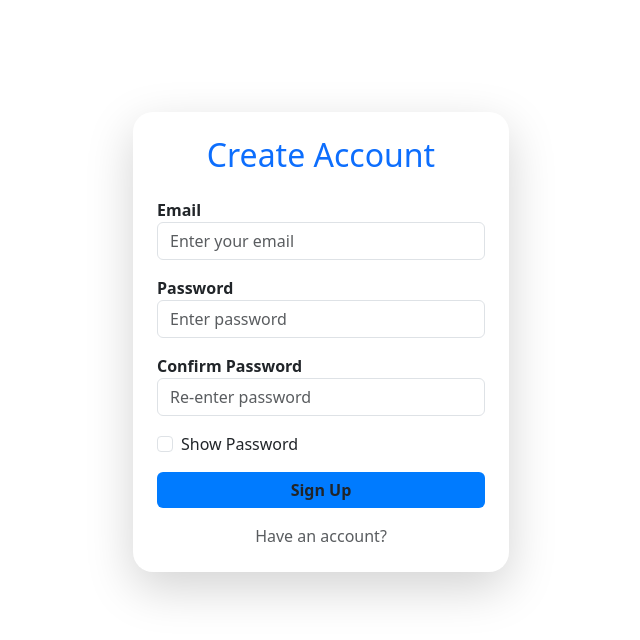
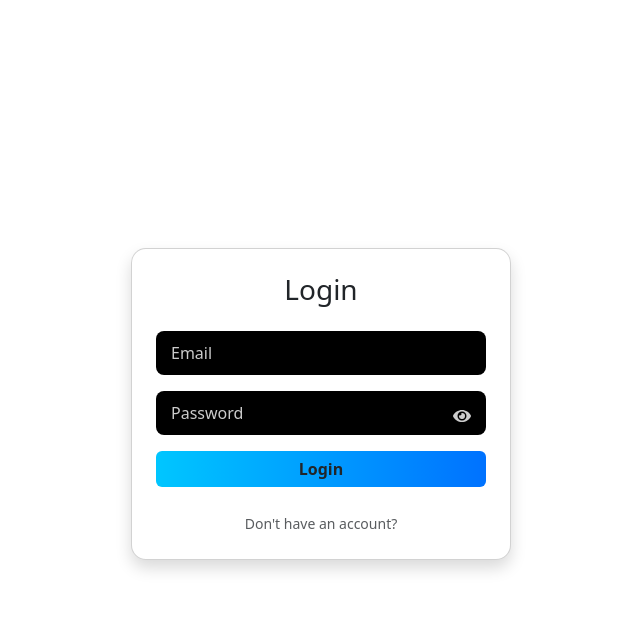
Before and after one commit to Ajay-1502/Mail-Box-Client, a React (Vite) app: page / in a window 1280 px wide. Shown: the top 640 px of the page, without its empty margins (319-959 px from the left). Built offline with nearby package versions, Linux system fonts and the light colour scheme.

Commit message:
Feature : Developed login functionality with firebase authentication

```diff
--- a/package.json
+++ b/package.json
@@ -14,6 +14,7 @@
     "react": "^19.1.1",
     "react-bootstrap": "^2.10.10",
     "react-dom": "^19.1.1",
+    "react-icons": "^5.5.0",
     "react-router-dom": "^5.3.4",
     "react-toastify": "^11.0.5"
   },
--- a/src/App.jsx
+++ b/src/App.jsx
@@ -1,10 +1,12 @@
 import Signup from './components/Signup';
+import Login from './components/Login';
 //import './App.css'
 
 function App() {
   return (
     <>
-      <Signup />
+      {/*<Signup />*/}
+      <Login />
     </>
   );
 }
--- /dev/null
+++ b/src/components/Login.jsx
@@ -0,0 +1,108 @@
+import { useState } from 'react';
+import { ToastContainer, toast } from 'react-toastify';
+import { FaEye, FaEyeSlash } from 'react-icons/fa';
+import styles from './Login.module.css';
+
+const Login = () => {
+  const [email, setEmail] = useState('');
+  const [password, setPassword] = useState('');
+  const [showPassword, setShowPassword] = useState(false);
+
+  const togglePasswordVisibility = () => {
+    setShowPassword(!showPassword);
+  };
+
+  const handleSubmit = async (e) => {
+    e.preventDefault();
+
+    if (password.trim().length > 6) {
+      await loginHandler();
+    } else {
+      toast.error('Password must be atleast 6 characters long');
+    }
+  };
+
+  const loginHandler = async () => {
+    try {
+      const response = await fetch(
+        'https://identitytoolkit.googleapis.com/v1/accounts:signInWithPassword?key=AIzaSyCjZyJhl_3dZo3dfdrcONzTCqseL1Ii6Xw',
+        {
+          method: 'POST',
+          body: JSON.stringify({
+            email: email,
+            password: password,
+            returnSecureToken: true,
+          }),
+          headers: {
+            'Content-type': 'application/json',
+          },
+        }
+      );
+
+      if (!response.ok) {
+        const errMsg = await response.json();
+        throw new Error(errMsg.error.message || 'Login failed');
+      }
+
+      const data = await response.json();
+      console.log(data);
+      localStorage.setItem('token', data.idToken);
+      toast.success('Login is successful!🎉');
+    } catch (err) {
+      toast.error(err.message);
+    }
+  };
+
+  return (
+    <div className={`${styles.loginBg}`}>
+      <div className={`${styles.loginContainer} card shadow p-4`}>
+        <h3 className="text-center mb-4">Login</h3>
+        <form onSubmit={handleSubmit}>
+          <div className="form-group mb-3">
+            <input
+              type="email"
+              placeholder="Email"
+              className={`form-control ${styles.customInput}`}
+              value={email}
+              required
+              onChange={(e) => setEmail(e.target.value)}
+            />
+          </div>
+
+          <div className="form-group mb-3 position-relative">
+            <input
+              type={showPassword ? 'text' : 'password'}
+              placeholder="Password"
+              className={`form-control ${styles.customInput}`}
+              value={password}
+              required
+              onChange={(e) => setPassword(e.target.value)}
+            />
+            <span
+              className={`${styles.passwordToggle}`}
+              onClick={togglePasswordVisibility}
+            >
+              {showPassword ? <FaEyeSlash /> : <FaEye />}
+            </span>
+          </div>
+
+          <button
+            type="submit"
+            className={`btn ${styles.btnPrimary} w-100 mb-2`}
+          >
+            Login
+          </button>
+
+          <div className="text-center"></div>
+
+          <div className="text-center mt-3">
+            <small className="text-muted">Don't have an account?</small>
+          </div>
+        </form>
+      </div>
+      <ToastContainer position="top-right" autoClose={3000} />
+    </div>
+  );
+};
+
+export default Login;
--- /dev/null
+++ b/src/components/Login.module.css
@@ -0,0 +1,52 @@
+.loginBg {
+  height: 100vh;
+  display: flex;
+  align-items: center;
+  justify-content: center;
+  background-repeat: no-repeat;
+  background-size: cover;
+}
+
+.loginContainer {
+  margin-top: 0.5rem;
+  width: 100%;
+  max-width: 380px;
+  border-radius: 15px;
+  background-color: white;
+}
+
+.customInput {
+  background-color: #000;
+  color: #fff;
+  padding: 10px 15px;
+  border-radius: 8px;
+  border: none;
+  outline: none;
+}
+
+.customInput::placeholder {
+  color: #ccc;
+}
+
+.passwordToggle {
+  position: absolute;
+  top: 10px;
+  right: 15px;
+  cursor: pointer;
+  color: #ccc;
+  font-size: 18px;
+}
+
+.passwordToggle:hover {
+  color: #007bff;
+}
+
+.btnPrimary {
+  background: linear-gradient(90deg, #00c6ff, #0072ff);
+  border: none;
+  font-weight: bold;
+}
+
+.btnPrimary:hover {
+  background: linear-gradient(90deg, #0072ff, #0056b3);
+}
```
Also changed, not shown: 1 other file (tests, documents, lock files or other folders).
